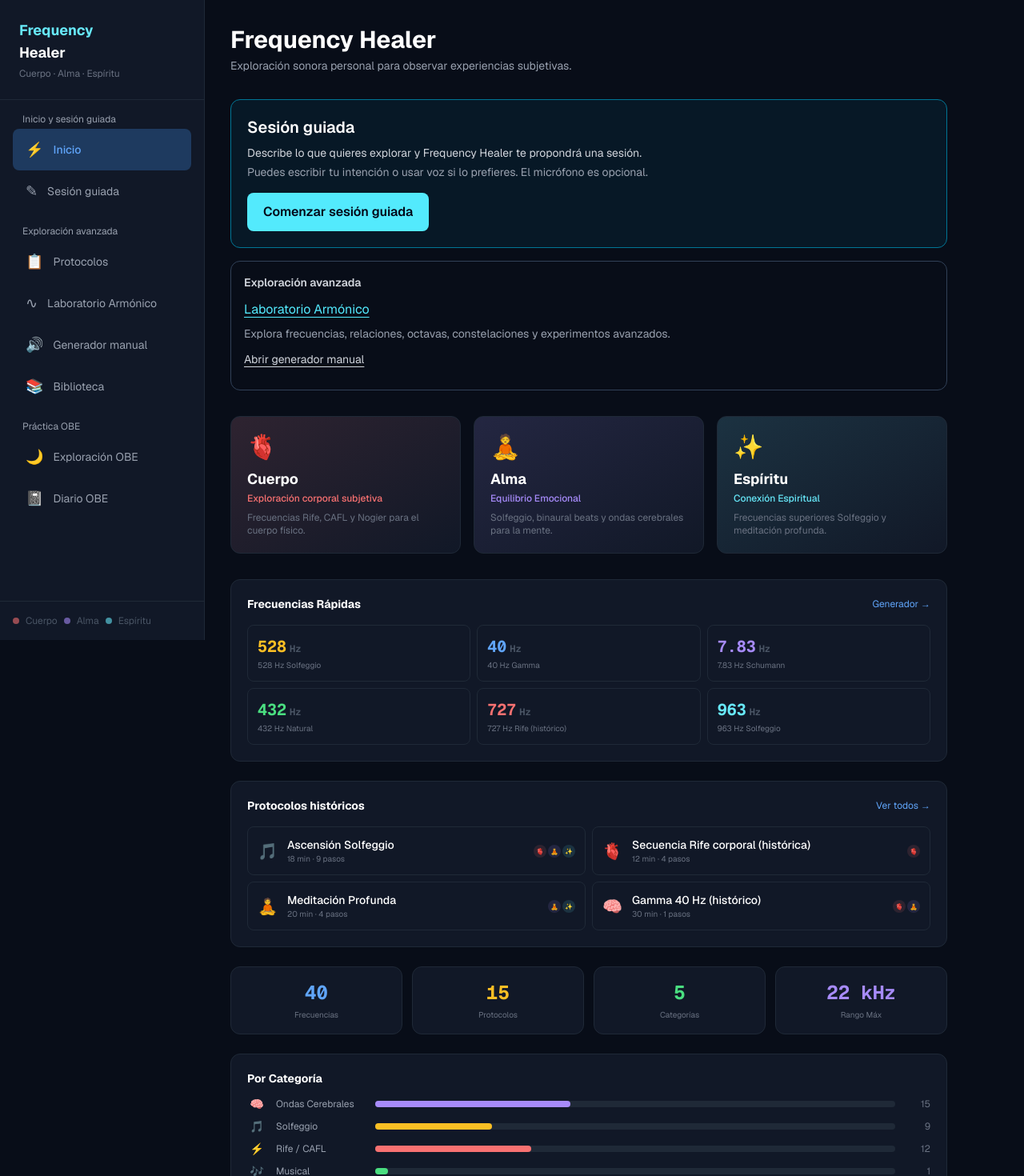
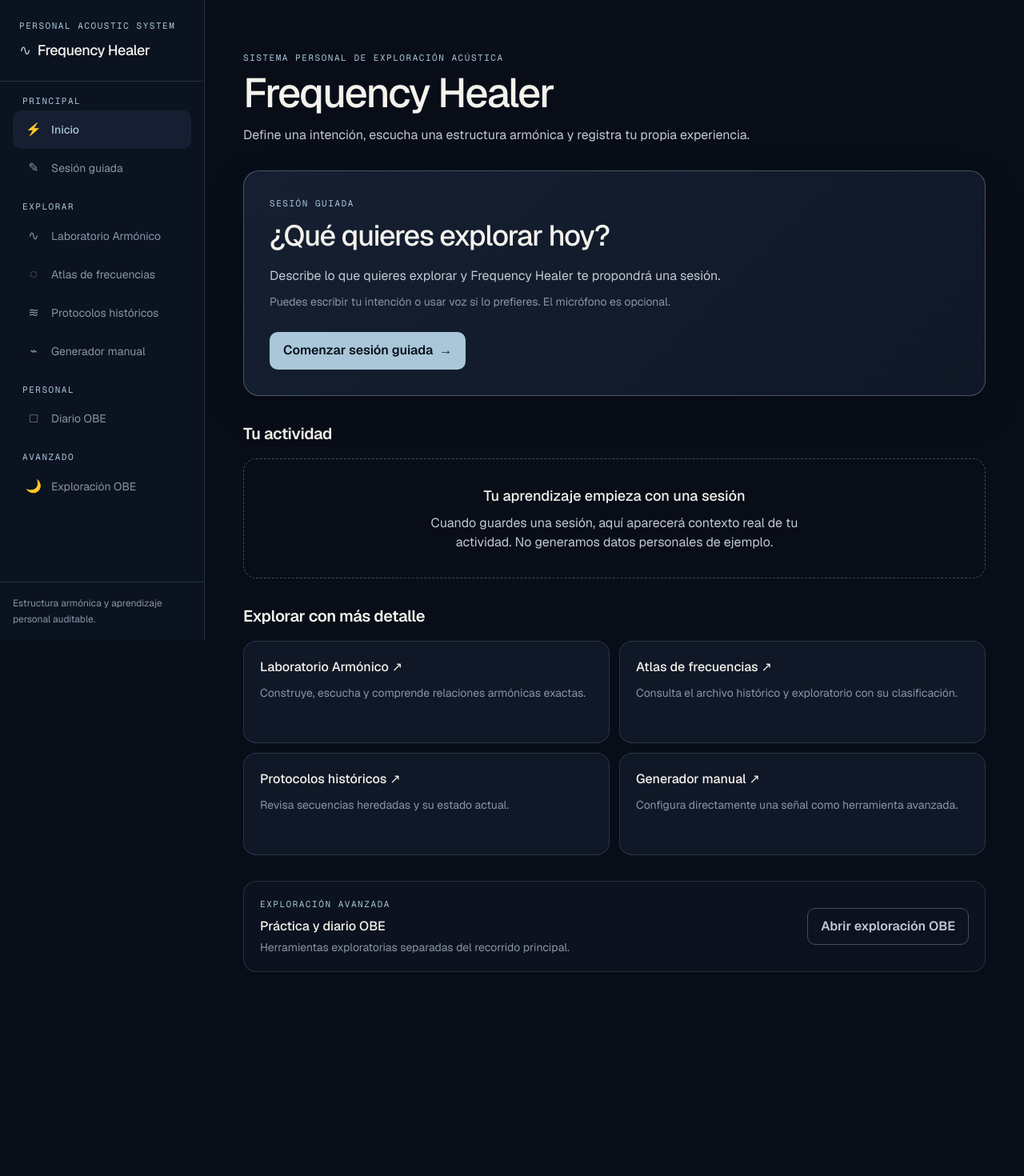
Before and after one commit to antoniodiaz70ad-dev/frequency-healer, a Next.js app in the folder frontend/: page / in a window 1280 px wide. Shown: the top 1470 px of the page at 80% size. After the commit the page ends 1343 px from the top, so only its background shows below. Built offline with nearby package versions, Linux system fonts and the light colour scheme.

Commit message:
Modernize primary home experience

```diff
--- a/frontend/src/app/page.tsx
+++ b/frontend/src/app/page.tsx
@@ -1,236 +1,62 @@
 "use client";
 
-import { VOICE_ENABLED, HARMONIC_ENABLED } from "@/lib/voice/feature";
+import { useEffect, useState } from "react";
 import Link from "next/link";
-import { FREQUENCY_DATABASE, DOMAIN_INFO, CATEGORY_INFO } from "@/lib/frequencies";
-import { PROTOCOLS } from "@/lib/protocols";
+import { HARMONIC_ENABLED, VOICE_ENABLED } from "@/lib/voice/feature";
+import { VoiceStore } from "@/lib/voice/storage";
+import type { VoiceSessionRecordV1 } from "@/lib/voice/types";
+import { FHEmptyState, FHPageHeader, FHPageShell, FHPrimaryCard, FHSection, FHSurface } from "@/components/ui/FHLayout";
+import { FHStateBadge } from "@/components/ui/FHBadges";
+import FHMetric from "@/components/ui/FHMetric";
 
-const QUICK_FREQUENCIES = [
-  { id: "sol-528", label: "528 Hz Solfeggio", color: "#fbbf24" },
-  { id: "bw-gamma", label: "40 Hz Gamma", color: "#60a5fa" },
-  { id: "bw-schumann", label: "7.83 Hz Schumann", color: "#a78bfa" },
-  { id: "mus-432", label: "432 Hz Natural", color: "#4ade80" },
-  { id: "rife-727", label: "727 Hz Rife (histórico)", color: "#f87171" },
-  { id: "sol-963", label: "963 Hz Solfeggio", color: "#67e8f9" },
+const explore = [
+  { href: "/laboratorio-armonico", title: "Laboratorio Armónico", text: "Construye, escucha y comprende relaciones armónicas exactas.", gated: true },
+  { href: "/biblioteca", title: "Atlas de frecuencias", text: "Consulta el archivo histórico y exploratorio con su clasificación." },
+  { href: "/protocolos", title: "Protocolos históricos", text: "Revisa secuencias heredadas y su estado actual." },
+  { href: "/generador", title: "Generador manual", text: "Configura directamente una señal como herramienta avanzada." },
 ];
 
-const DOMAIN_CARDS = [
-  {
-    domain: "cuerpo" as const,
-    title: "Cuerpo",
-    icon: "🫀",
-    subtitle: "Exploraci\u00f3n corporal subjetiva",
-    description: "Frecuencias Rife, CAFL y Nogier para el cuerpo f\u00edsico.",
-    gradient: "from-[#f8717120] to-transparent",
-    borderColor: "#f87171",
-  },
-  {
-    domain: "alma" as const,
-    title: "Alma",
-    icon: "🧘",
-    subtitle: "Equilibrio Emocional",
-    description: "Solfeggio, binaural beats y ondas cerebrales para la mente.",
-    gradient: "from-[#a78bfa20] to-transparent",
-    borderColor: "#a78bfa",
-  },
-  {
-    domain: "espiritu" as const,
-    title: "Esp\u00edritu",
-    icon: "✨",
-    subtitle: "Conexi\u00f3n Espiritual",
-    description: "Frecuencias superiores Solfeggio y meditaci\u00f3n profunda.",
-    gradient: "from-[#67e8f920] to-transparent",
-    borderColor: "#67e8f9",
-  },
-];
+function formatDate(value: string | number) {
+  return new Intl.DateTimeFormat("es-MX", { dateStyle: "medium" }).format(new Date(value));
+}
 
 export default function DashboardPage() {
-  const freqsByCat = Object.keys(CATEGORY_INFO) as Array<keyof typeof CATEGORY_INFO>;
-  const totalFrequencies = FREQUENCY_DATABASE.length;
-  const totalProtocols = PROTOCOLS.length;
-  const cuerpoCount = FREQUENCY_DATABASE.filter((f) => f.domain.includes("cuerpo")).length;
-  const almaCount = FREQUENCY_DATABASE.filter((f) => f.domain.includes("alma")).length;
-  const espirituCount = FREQUENCY_DATABASE.filter((f) => f.domain.includes("espiritu")).length;
+  const [latest, setLatest] = useState<VoiceSessionRecordV1 | null>(null);
+  const [historyAvailable, setHistoryAvailable] = useState(true);
 
-  return (
-    <div className="max-w-4xl animate-fade-in">
-      {/* Header */}
-      <div className="mb-8">
-        <h1 className="text-3xl font-bold text-white mb-1">Frequency Healer</h1>
-        <p className="text-sm text-gray-400">Exploración sonora personal para observar experiencias subjetivas.</p>
-      </div>
+  useEffect(() => {
+    queueMicrotask(() => {
+      try {
+        const records = new VoiceStore(localStorage).load();
+        setLatest(records[0] ?? null);
+      } catch {
+        setHistoryAvailable(false);
+      }
+    });
+  }, []);
 
-      <nav aria-label="Formas de explorar" className="space-y-4 mb-8">
-        {VOICE_ENABLED && <section className="rounded-xl border border-cyan-700 bg-cyan-950/30 p-5">
-          <h2 className="text-xl font-semibold text-white">Sesión guiada</h2>
-          <p className="text-sm text-gray-300 mt-2">Describe lo que quieres explorar y Frequency Healer te propondrá una sesión.</p>
-          <p className="text-sm text-gray-400 mt-1">Puedes escribir tu intención o usar voz si lo prefieres. El micrófono es opcional.</p>
-          <Link className="inline-flex items-center rounded-lg bg-cyan-300 text-slate-950 font-semibold px-5 py-3 mt-4 focus-visible:outline-2 focus-visible:outline-offset-4 focus-visible:outline-cyan-300" href="/voz">Comenzar sesión guiada</Link>
-        </section>}
-        <div className="rounded-xl border border-slate-700 p-4">
-          <h2 className="text-sm font-semibold text-gray-300">Exploración avanzada</h2>
-          {HARMONIC_ENABLED && <div className="mt-3">
-            <Link className="text-cyan-300 underline underline-offset-4 focus-visible:outline-cyan-300" href="/laboratorio-armonico">Laboratorio Armónico</Link>
-            <p className="text-sm text-gray-400 mt-2">Explora frecuencias, relaciones, octavas, constelaciones y experimentos avanzados.</p>
-          </div>}
-          <Link className="inline-flex py-3 text-sm text-gray-300 underline underline-offset-4 focus-visible:outline-cyan-300" href="/generador">Abrir generador manual</Link>
+  return <FHPageShell>
+    <FHPageHeader eyebrow="Sistema personal de exploración acústica" title="Frequency Healer" description="Define una intención, escucha una estructura armónica y registra tu propia experiencia." />
+    <nav aria-label="Formas de explorar">
+      {VOICE_ENABLED && <FHPrimaryCard className="relative overflow-hidden">
+        <p className="fh-label">Sesión guiada</p>
+        <h2 className="mt-3 max-w-2xl text-3xl font-medium tracking-[-0.035em] text-[var(--fh-text)] md:text-4xl">¿Qué quieres explorar hoy?</h2>
+        <p className="mt-4 max-w-xl text-base leading-7 text-[var(--fh-text-secondary)]">Describe lo que quieres explorar y Frequency Healer te propondrá una sesión.</p>
+        <p className="mt-2 text-sm text-[var(--fh-text-muted)]">Puedes escribir tu intención o usar voz si lo prefieres. El micrófono es opcional.</p>
+        <Link className="fh-action fh-action--primary mt-7" href="/voz">Comenzar sesión guiada <span aria-hidden="true">→</span></Link>
+      </FHPrimaryCard>}
+      <FHSection title="Tu actividad">
+        {!historyAvailable ? <FHEmptyState>El historial personal no está disponible en este dispositivo. No se modificó ningún dato.</FHEmptyState> : latest ? <FHSurface variant="subtle" className="grid gap-5 p-5 md:grid-cols-[1fr_auto] md:items-center">
+          <div><div className="flex flex-wrap items-center gap-2"><FHStateBadge state={latest.status}>Sesión {latest.status === "completed" ? "completada" : latest.status}</FHStateBadge><span className="text-xs text-[var(--fh-text-muted)]">{formatDate(latest.createdAt)}</span></div><h3 className="mt-3 text-lg font-medium text-[var(--fh-text)]">{latest.intent.intention}</h3><p className="mt-1 text-sm text-[var(--fh-text-secondary)]">Tu registro permanece en este dispositivo.</p></div>
+          <FHMetric label="Duración prevista" value={`${latest.intent.durationMinutes} min`} />
+        </FHSurface> : <FHEmptyState><h3 className="text-lg font-medium text-[var(--fh-text)]">Tu aprendizaje empieza con una sesión</h3><p className="mx-auto mt-2 max-w-lg">Cuando guardes una sesión, aquí aparecerá contexto real de tu actividad. No generamos datos personales de ejemplo.</p></FHEmptyState>}
+      </FHSection>
+      <FHSection title="Explorar con más detalle">
+        <div className="grid gap-3 md:grid-cols-2">
+          {explore.filter(item => !item.gated || HARMONIC_ENABLED).map(item => <Link key={item.href} href={item.href} className="group min-h-32 rounded-[var(--fh-radius-surface)] border border-[var(--fh-border)] bg-[var(--fh-surface)] p-5 transition-colors hover:border-[var(--fh-border-strong)] focus-visible:outline-2 focus-visible:outline-offset-4 focus-visible:outline-[var(--fh-accent)]"><h3 className="font-medium text-[var(--fh-text)] group-hover:text-[var(--fh-accent)]">{item.title} <span aria-hidden="true">↗</span></h3><p className="mt-2 text-sm leading-6 text-[var(--fh-text-muted)]">{item.text}</p></Link>)}
         </div>
-      </nav>
-      {/* Domain cards */}
-      <div className="grid grid-cols-1 md:grid-cols-3 gap-4 mb-8">
-        {DOMAIN_CARDS.map((card) => (
-          <Link
-            key={card.domain}
-            href="/biblioteca"
-            className={`bg-gradient-to-br ${card.gradient} bg-[#111827] border border-[#1f2937] rounded-xl p-5 hover:border-[#374151] transition-all group`}
-          >
-            <span className="text-3xl">{card.icon}</span>
-            <h3 className="text-lg font-bold text-white mt-2">{card.title}</h3>
-            <p className="text-xs font-medium mt-0.5" style={{ color: card.borderColor }}>
-              {card.subtitle}
-            </p>
-            <p className="text-xs text-gray-500 mt-2">{card.description}</p>
-          </Link>
-        ))}
-      </div>
-
-      {/* Quick frequencies */}
-      <div className="bg-[#111827] border border-[#1f2937] rounded-xl p-5 mb-6">
-        <div className="flex items-center justify-between mb-4">
-          <h3 className="text-sm font-bold text-white">Frecuencias R&aacute;pidas</h3>
-          <Link href="/generador" className="text-xs text-[#60a5fa] hover:text-white transition-colors">
-            Generador →
-          </Link>
-        </div>
-        <div className="grid grid-cols-2 md:grid-cols-3 gap-2">
-          {QUICK_FREQUENCIES.map((qf) => {
-            const freq = FREQUENCY_DATABASE.find((f) => f.id === qf.id);
-            return (
-              <Link
-                key={qf.id}
-                href="/generador"
-                className="p-3 rounded-lg border border-[#1f2937] hover:border-[#374151] transition-all group"
-              >
-                <p className="text-xl font-bold font-mono group-hover:brightness-125 transition-all" style={{ color: qf.color }}>
-                  {freq?.hz ?? ""}
-                  <span className="text-xs text-gray-600 ml-1">Hz</span>
-                </p>
-                <p className="text-[10px] text-gray-500 mt-0.5">{qf.label}</p>
-              </Link>
-            );
-          })}
-        </div>
-      </div>
-
-      {/* Protocols quick access */}
-      <div className="bg-[#111827] border border-[#1f2937] rounded-xl p-5 mb-6">
-        <div className="flex items-center justify-between mb-4">
-          <h3 className="text-sm font-bold text-white">Protocolos históricos</h3>
-          <Link href="/protocolos" className="text-xs text-[#60a5fa] hover:text-white transition-colors">
-            Ver todos →
-          </Link>
-        </div>
-        <div className="grid grid-cols-1 md:grid-cols-2 gap-2">
-          {PROTOCOLS.slice(0, 4).map((protocol) => (
-            <Link
-              key={protocol.id}
-              href="/protocolos"
-              className="flex items-center gap-3 p-3 rounded-lg border border-[#1f2937] hover:border-[#374151] transition-all"
-            >
-              <span className="text-xl">{protocol.icon}</span>
-              <div className="flex-1 min-w-0">
-                <p className="text-sm font-medium text-white truncate">{protocol.name}</p>
-                <p className="text-[10px] text-gray-500">
-                  {protocol.totalDurationMinutes} min &middot; {protocol.steps.length} pasos
-                </p>
-              </div>
-              <div className="flex gap-0.5">
-                {protocol.domain.map((d) => (
-                  <span
-                    key={d}
-                    className="w-4 h-4 rounded-full flex items-center justify-center text-[8px]"
-                    style={{ backgroundColor: DOMAIN_INFO[d].color + "20" }}
-                  >
-                    {DOMAIN_INFO[d].icon}
-                  </span>
-                ))}
-              </div>
-            </Link>
-          ))}
-        </div>
-      </div>
-
-      {/* Stats */}
-      <div className="grid grid-cols-2 md:grid-cols-4 gap-3 mb-6">
-        <div className="bg-[#111827] border border-[#1f2937] rounded-xl p-4 text-center">
-          <p className="text-2xl font-bold font-mono text-[#60a5fa]">{totalFrequencies}</p>
-          <p className="text-[10px] text-gray-500 mt-1">Frecuencias</p>
-        </div>
-        <div className="bg-[#111827] border border-[#1f2937] rounded-xl p-4 text-center">
-          <p className="text-2xl font-bold font-mono text-[#fbbf24]">{totalProtocols}</p>
-          <p className="text-[10px] text-gray-500 mt-1">Protocolos</p>
-        </div>
-        <div className="bg-[#111827] border border-[#1f2937] rounded-xl p-4 text-center">
-          <p className="text-2xl font-bold font-mono text-[#4ade80]">5</p>
-          <p className="text-[10px] text-gray-500 mt-1">Categor&iacute;as</p>
-        </div>
-        <div className="bg-[#111827] border border-[#1f2937] rounded-xl p-4 text-center">
-          <p className="text-2xl font-bold font-mono text-[#a78bfa]">22 kHz</p>
-          <p className="text-[10px] text-gray-500 mt-1">Rango M&aacute;x</p>
-        </div>
-      </div>
-
-      {/* Category breakdown */}
-      <div className="bg-[#111827] border border-[#1f2937] rounded-xl p-5 mb-6">
-        <h3 className="text-sm font-bold text-white mb-3">Por Categor&iacute;a</h3>
-        <div className="space-y-2">
-          {freqsByCat.map((cat) => {
-            const count = FREQUENCY_DATABASE.filter((f) => f.category === cat).length;
-            const pct = (count / totalFrequencies) * 100;
-            return (
-              <div key={cat} className="flex items-center gap-3">
-                <span className="text-sm w-6 text-center">{CATEGORY_INFO[cat].icon}</span>
-                <span className="text-xs text-gray-400 w-28">{CATEGORY_INFO[cat].label}</span>
-                <div className="flex-1 bg-[#1f2937] rounded-full h-2">
-                  <div
-                    className="h-2 rounded-full transition-all"
-                    style={{ width: `${pct}%`, backgroundColor: CATEGORY_INFO[cat].color }}
-                  />
-                </div>
-                <span className="text-xs text-gray-500 w-8 text-right">{count}</span>
-              </div>
-            );
-          })}
-        </div>
-      </div>
-
-      {/* Domain breakdown */}
-      <div className="bg-[#111827] border border-[#1f2937] rounded-xl p-5">
-        <h3 className="text-sm font-bold text-white mb-3">Por Dominio</h3>
-        <div className="grid grid-cols-3 gap-4">
-          <div className="text-center">
-            <div className="w-16 h-16 rounded-full mx-auto flex items-center justify-center text-2xl" style={{ backgroundColor: "#f8717120" }}>
-              🫀
-            </div>
-            <p className="text-sm font-bold text-white mt-2">Cuerpo</p>
-            <p className="text-lg font-mono font-bold" style={{ color: "#f87171" }}>{cuerpoCount}</p>
-          </div>
-          <div className="text-center">
-            <div className="w-16 h-16 rounded-full mx-auto flex items-center justify-center text-2xl" style={{ backgroundColor: "#a78bfa20" }}>
-              🧘
-            </div>
-            <p className="text-sm font-bold text-white mt-2">Alma</p>
-            <p className="text-lg font-mono font-bold" style={{ color: "#a78bfa" }}>{almaCount}</p>
-          </div>
-          <div className="text-center">
-            <div className="w-16 h-16 rounded-full mx-auto flex items-center justify-center text-2xl" style={{ backgroundColor: "#67e8f920" }}>
-              ✨
-            </div>
-            <p className="text-sm font-bold text-white mt-2">Esp&iacute;ritu</p>
-            <p className="text-lg font-mono font-bold" style={{ color: "#67e8f9" }}>{espirituCount}</p>
-          </div>
-        </div>
-      </div>
-    </div>
-  );
+      </FHSection>
+      <FHSection><FHSurface variant="subtle" className="flex flex-col gap-4 p-5 sm:flex-row sm:items-center sm:justify-between"><div><p className="fh-label">Exploración avanzada</p><h2 className="mt-2 font-medium text-[var(--fh-text)]">Práctica y diario OBE</h2><p className="mt-1 text-sm text-[var(--fh-text-muted)]">Herramientas exploratorias separadas del recorrido principal.</p></div><Link className="fh-action fh-action--secondary" href="/sesion-nueva">Abrir exploración OBE</Link></FHSurface></FHSection>
+    </nav>
+  </FHPageShell>;
 }
--- a/frontend/src/components/Sidebar.tsx
+++ b/frontend/src/components/Sidebar.tsx
@@ -5,19 +5,21 @@ import Link from "next/link";
 import { usePathname } from "next/navigation";
 
 const navGroups = [
-  { label: VOICE_ENABLED ? "Inicio y sesión guiada" : "Inicio", items: [
+  { label: "Principal", items: [
     { href: "/", label: "Inicio", icon: "⚡" },
     ...(VOICE_ENABLED ? [{ href: "/voz", label: "Sesión guiada", icon: "✎" }] : []),
   ] },
-  { label: "Exploración avanzada", items: [
-    { href: "/protocolos", label: "Protocolos", icon: "📋" },
+  { label: "Explorar", items: [
     ...(HARMONIC_ENABLED ? [{ href: "/laboratorio-armonico", label: "Laboratorio Armónico", icon: "∿" }] : []),
-    { href: "/generador", label: "Generador manual", icon: "🔊" },
-    { href: "/biblioteca", label: "Biblioteca", icon: "📚" },
+    { href: "/biblioteca", label: "Atlas de frecuencias", icon: "◌" },
+    { href: "/protocolos", label: "Protocolos históricos", icon: "≋" },
+    { href: "/generador", label: "Generador manual", icon: "⌁" },
   ] },
-  { label: "Práctica OBE", items: [
+  { label: "Personal", items: [
+    { href: "/diario", label: "Diario OBE", icon: "□" },
+  ] },
+  { label: "Avanzado", items: [
     { href: "/sesion-nueva", label: "Exploración OBE", icon: "🌙" },
-    { href: "/diario", label: "Diario OBE", icon: "📓" },
   ] },
 ];
 
@@ -29,7 +31,7 @@ export default function Sidebar() {
     <>
       <button
         onClick={() => setOpen(true)}
-        className="fixed top-4 left-4 z-[60] md:hidden bg-[#111827] border border-[#1f2937] rounded-lg p-2.5 text-gray-400 hover:text-white transition-colors"
+        className="fixed top-4 left-4 z-[60] min-h-11 min-w-11 rounded-[var(--fh-radius-control)] border border-[var(--fh-border)] bg-[var(--fh-bg-raised)] p-2.5 text-[var(--fh-text-secondary)] transition-colors hover:text-[var(--fh-text)] md:hidden"
         aria-label="Menu"
       >
         <svg className="w-5 h-5" fill="none" stroke="currentColor" viewBox="0 0 24 24">
@@ -41,40 +43,35 @@ export default function Sidebar() {
         <div className="fixed inset-0 bg-black/50 z-[65] md:hidden" onClick={() => setOpen(false)} />
       )}
 
-      <aside className={`fixed left-0 top-0 h-screen w-64 bg-[#111827] border-r border-[#1f2937] flex flex-col z-[70] transition-transform duration-300 ${open ? "translate-x-0" : "-translate-x-full"} md:translate-x-0`}>
+      <aside className={`fixed left-0 top-0 z-[70] flex h-screen w-64 flex-col border-r border-[var(--fh-border)] bg-[var(--fh-bg-raised)] transition-transform duration-300 ${open ? "translate-x-0" : "-translate-x-full"} md:translate-x-0`}>
         <button onClick={() => setOpen(false)} className="absolute top-4 right-4 md:hidden text-gray-500 hover:text-white" aria-label="Cerrar">
           <svg className="w-5 h-5" fill="none" stroke="currentColor" viewBox="0 0 24 24">
             <path strokeLinecap="round" strokeLinejoin="round" strokeWidth={2} d="M6 18L18 6M6 6l12 12" />
           </svg>
         </button>
 
-        <div className="p-6 border-b border-[#1f2937]">
-          <h1 className="text-lg font-bold text-[#67e8f9]">Frequency</h1>
-          <h2 className="text-lg font-bold text-white">Healer</h2>
-          <p className="text-xs text-gray-500 mt-1">Cuerpo · Alma · Espíritu</p>
+        <div className="border-b border-[var(--fh-border)] p-6">
+          <p className="fh-label">Personal acoustic system</p>
+          <h1 className="mt-2 text-lg font-medium tracking-tight text-[var(--fh-text)]"><span className="mr-2 text-[var(--fh-accent)]">∿</span>Frequency Healer</h1>
         </div>
 
         <nav aria-label="Navegación principal" className="flex-1 overflow-y-auto p-4 space-y-4">
           {navGroups.map(group => <div key={group.label}>
-            <p className="px-3 mb-1 text-xs text-gray-400">{group.label}</p>
+            <p className="fh-label mb-1 px-3 text-[10px]">{group.label}</p>
             {group.items.map((item) => {
             const isActive = pathname === item.href || (item.href !== "/" && pathname.startsWith(item.href));
             return (
               <Link key={item.href} href={item.href} onClick={() => setOpen(false)}
-                className={`flex items-center gap-3 px-4 py-3 rounded-lg transition-all text-sm ${isActive ? "bg-[#1e3a5f] text-[#60a5fa] font-medium" : "text-gray-400 hover:text-white hover:bg-[#1f2937]"}`}>
-                <span className="text-lg">{item.icon}</span>
+                className={`flex min-h-11 items-center gap-3 rounded-[var(--fh-radius-control)] px-4 py-3 text-sm transition-colors ${isActive ? "bg-[var(--fh-surface-strong)] text-[var(--fh-accent)] font-medium" : "text-[var(--fh-text-muted)] hover:bg-[var(--fh-surface)] hover:text-[var(--fh-text)]"}`}>
+                <span className="w-5 text-center text-base" aria-hidden="true">{item.icon}</span>
                 {item.label}
               </Link>
             );
           })}</div>)}
         </nav>
 
-        <div className="p-4 border-t border-[#1f2937]">
-          <div className="flex items-center gap-2 text-xs text-gray-600">
-            <div className="w-2 h-2 rounded-full bg-[#f87171] animate-pulse-glow" /><span>Cuerpo</span>
-            <div className="w-2 h-2 rounded-full bg-[#a78bfa] animate-pulse-glow" /><span>Alma</span>
-            <div className="w-2 h-2 rounded-full bg-[#67e8f9] animate-pulse-glow" /><span>Espíritu</span>
-          </div>
+        <div className="border-t border-[var(--fh-border)] p-4">
+          <p className="text-xs leading-5 text-[var(--fh-text-muted)]">Estructura armónica y aprendizaje personal auditable.</p>
         </div>
       </aside>
     </>
```
Also changed, not shown: 1 other file (tests, documents, lock files or other folders).
